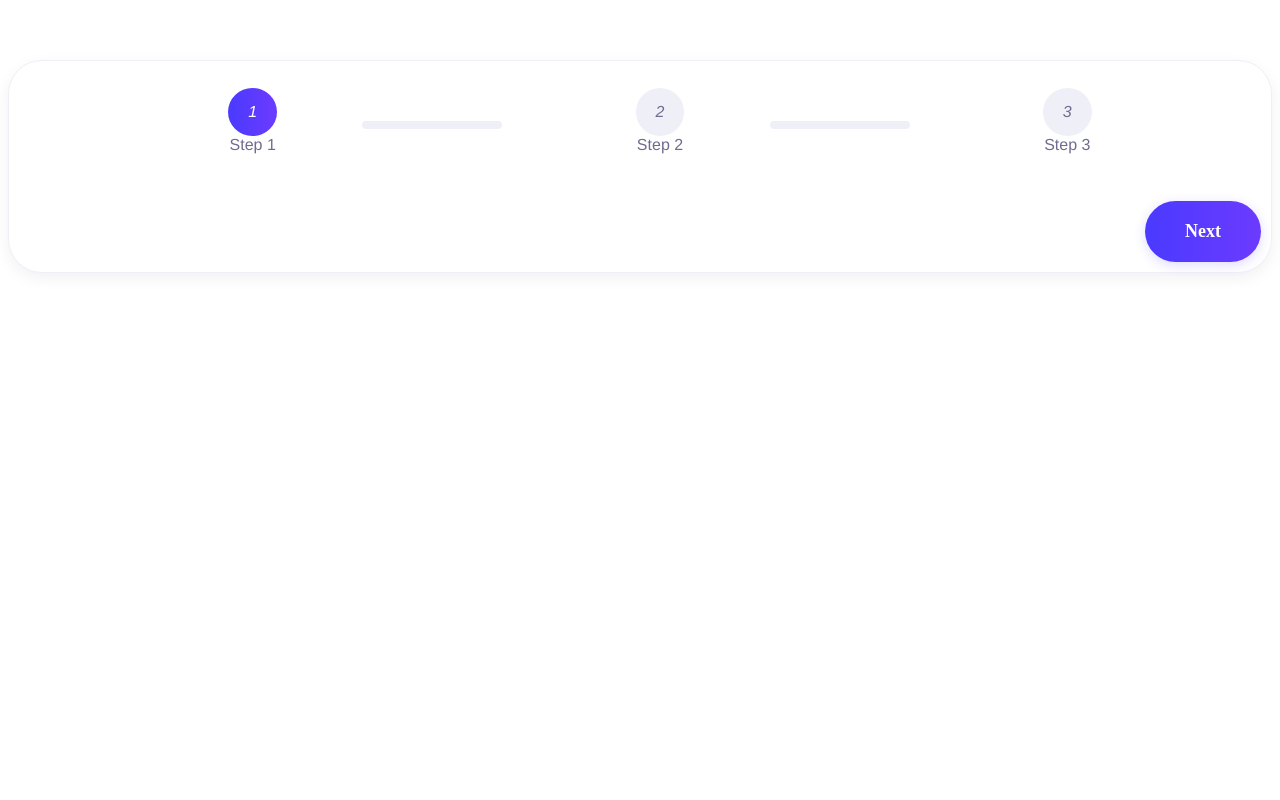
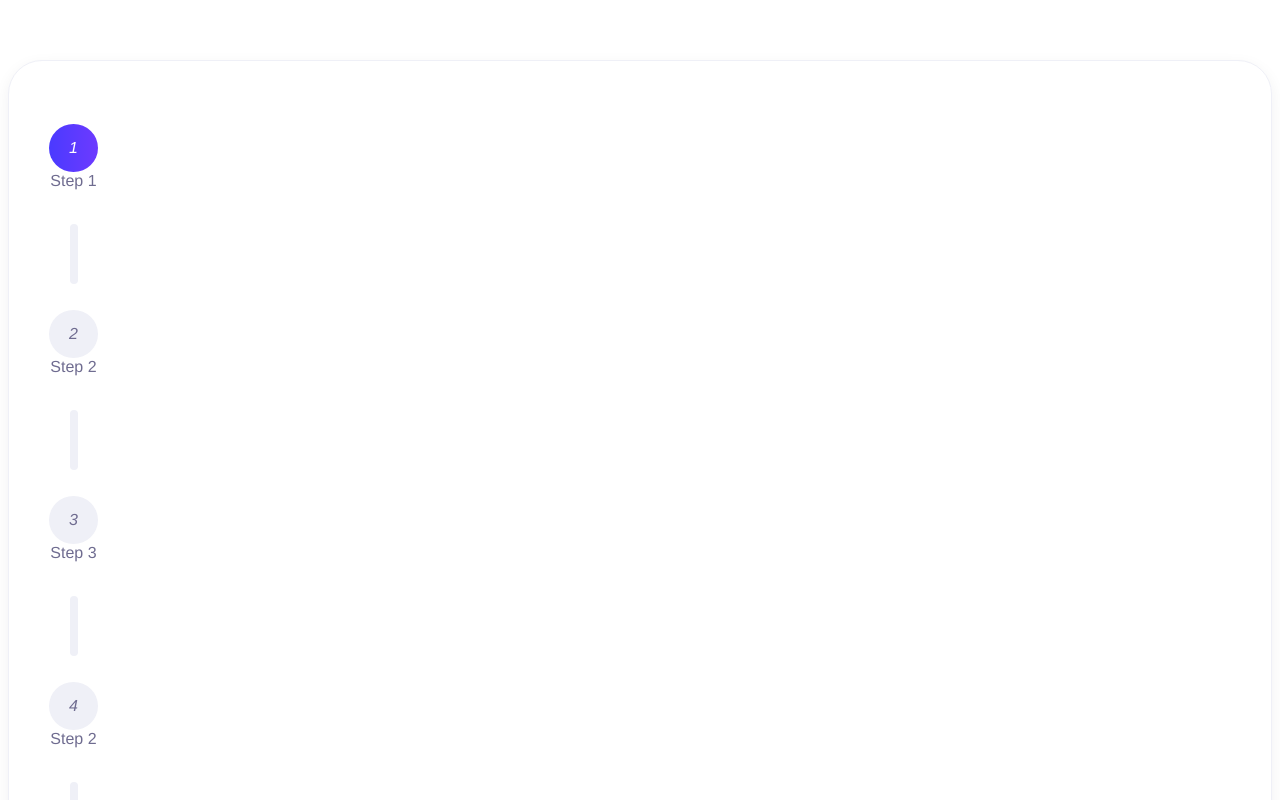
Before and after one commit to bahadirsofuoglu/form-wizard-vue3, a Vue app: page / in a window 1280 px wide. Shown: the top 800 px of the page. Built offline with nearby package versions, Linux system fonts and the light colour scheme.

Commit message:
Progress issue solved

```diff
--- a/src/App.vue
+++ b/src/App.vue
@@ -12,7 +12,7 @@ const test = value => {
 </script>
 
 <template>
-  <Wizard navigable-tabs @change="test" title="adfas">
+  <Wizard navigable-tabs is-vertical @change="test" title="adfas">
     <div v-if="currentTab.value === 0">
       <h1>Hello</h1>
       <h1>Hello</h1>
--- a/src/components/Wizard.vue
+++ b/src/components/Wizard.vue
@@ -70,6 +70,16 @@ const props = defineProps({
         active: true,
         checked: false,
         title: 'Step 1'
+      },
+      {
+        id: 1,
+        checked: false,
+        title: 'Step 2'
+      },
+      {
+        id: 2,
+        checked: false,
+        title: 'Step 3'
       },
       {
         id: 1,
--- a/src/styles/_form-wizard.scss
+++ b/src/styles/_form-wizard.scss
@@ -125,7 +125,7 @@
         width: 8px;
         height: 60px;
         right: 20px;
-        top: 120px;
+        top: 100px;
       }
     }
   }
```
